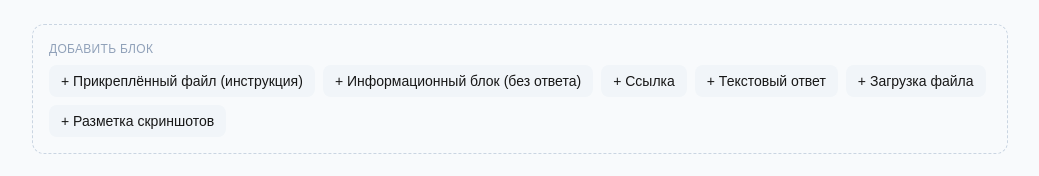
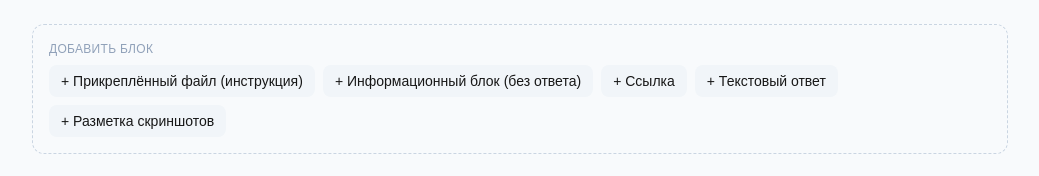
Before and after one commit to avgrigorevv-cloud/testtask-collector, a Next.js app: page /admin/templates/new in a window 1280 px wide. Shown: the part 456-632 px from the top of the page, without its empty margins (120-1159 px from the left). Built offline with nearby package versions, Linux system fonts and the light colour scheme.

Commit message:
feat: remove file_upload from the block-type picker in TemplateBuilder
Existing file_upload blocks keep working (validation, candidate rendering,
admin review view are untouched) — new templates just can't add new ones.

```diff
--- a/src/components/admin/TemplateBuilder.tsx
+++ b/src/components/admin/TemplateBuilder.tsx
@@ -248,7 +248,7 @@ export function TemplateBuilder({
               + {BLOCK_TYPE_LABELS[type]}
             </button>
           ))}
-          {INPUT_BLOCK_TYPES.map((type) => (
+          {INPUT_BLOCK_TYPES.filter((type) => type !== "file_upload").map((type) => (
             <button
               key={type}
               onClick={() => addBlock(type)}
```
